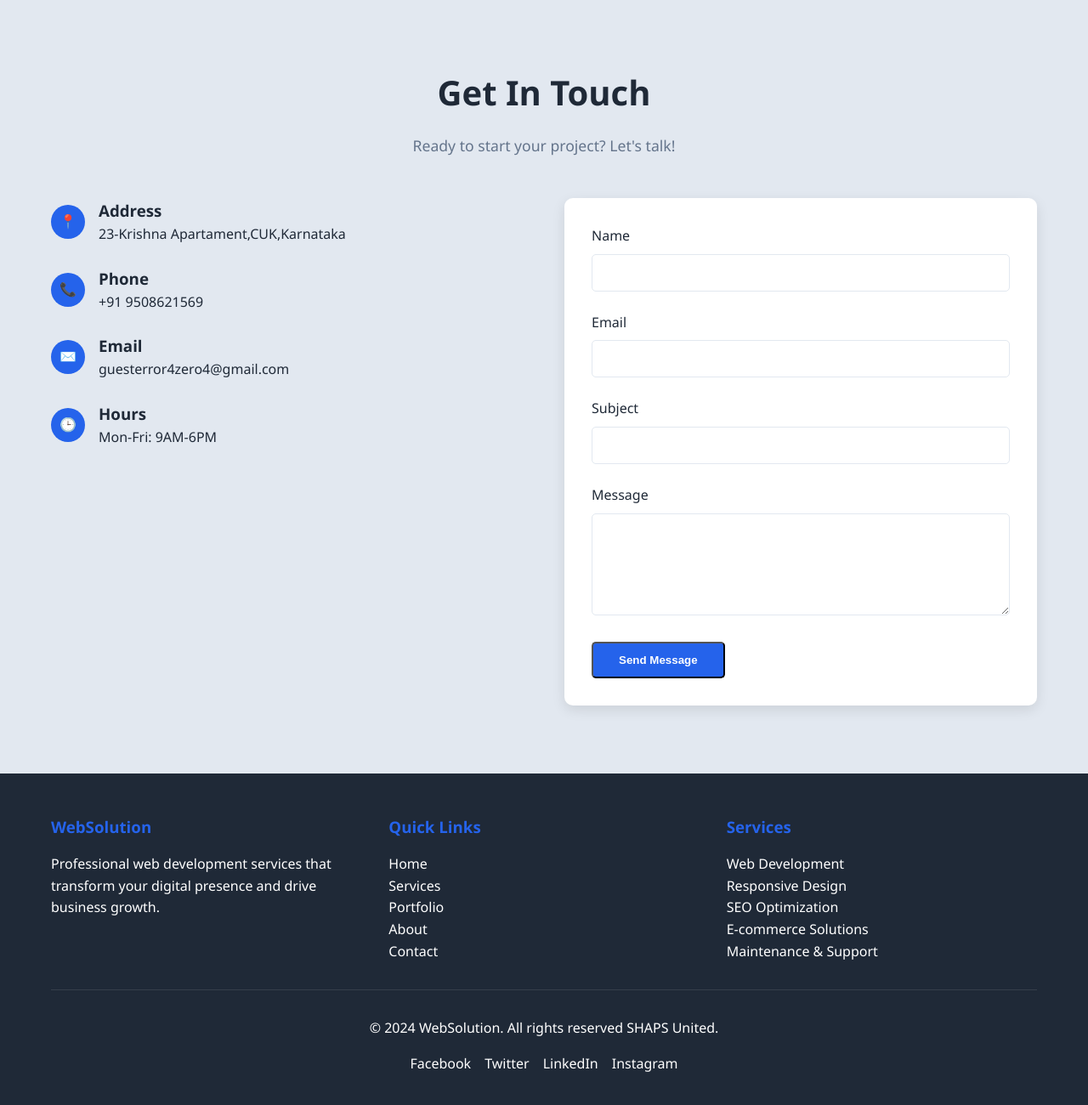
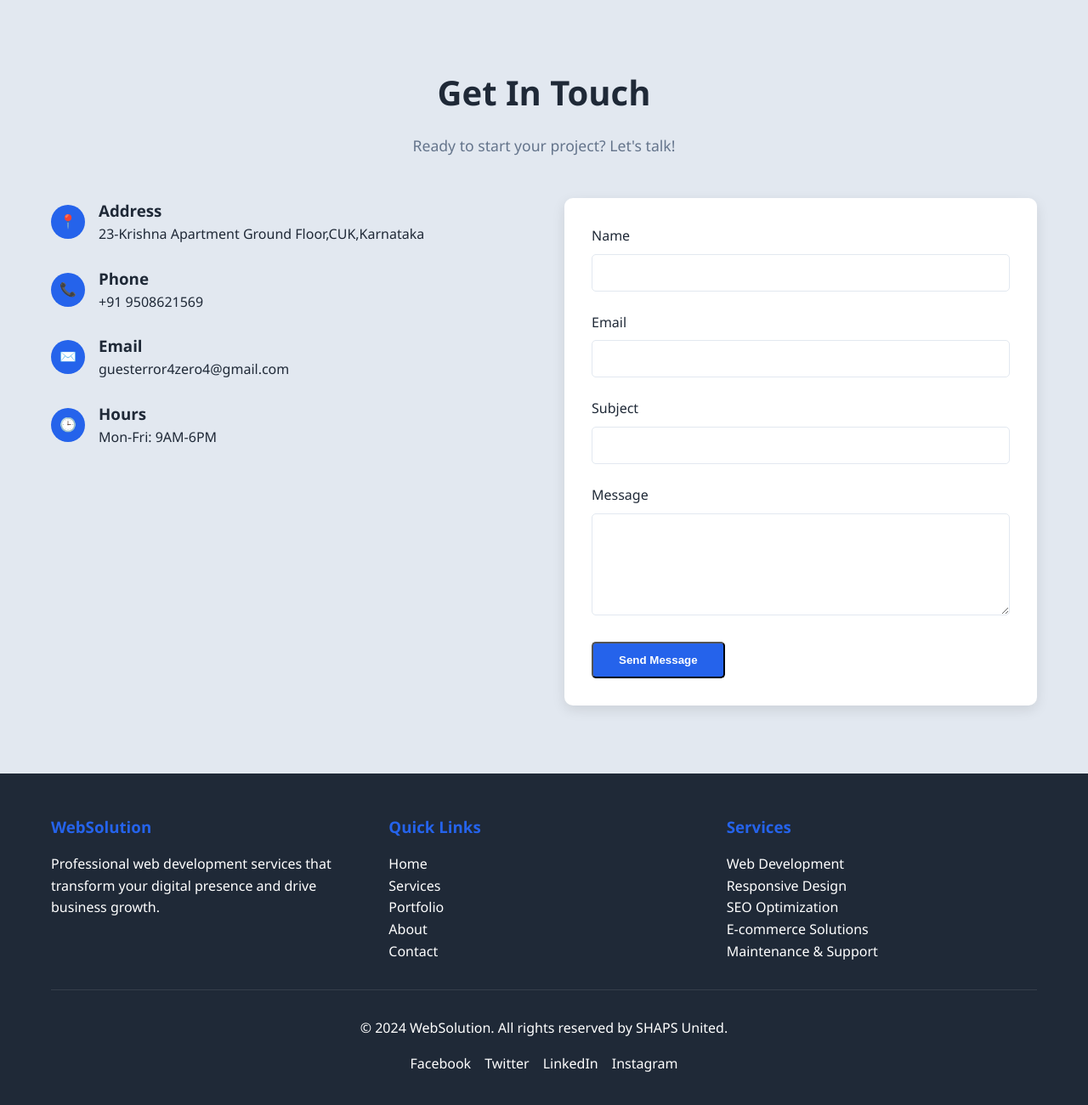
Before and after one commit to guesterror4zero4/WebSolution, a plain HTML site: page index.html in a window 1280 px wide. Shown: the part 2811-4111 px from the top of the page at 85% size. Drawn offline with Linux system fonts and the light colour scheme.

Commit message:
Update index.html

```diff
--- a/index.html
+++ b/index.html
@@ -579,7 +579,7 @@
                         <div class="contact-icon">📍</div>
                         <div>
                             <h3>Address</h3>
-                            <p>23-Krishna Apartament,CUK,Karnataka</p>
+                            <p>23-Krishna Apartment Ground Floor,CUK,Karnataka</p>
                         </div>
                     </div>
                     <div class="contact-item">
@@ -659,7 +659,7 @@
                 </div>
             </div>
             <div class="footer-bottom">
-                <p>© 2024 WebSolution. All rights reserved SHAPS United.</p>
+                <p>© 2024 WebSolution. All rights reserved by SHAPS United.</p>
                 <div class="social-links">
                     <a href="#">Facebook</a>
                     <a href="#">Twitter</a>
```
